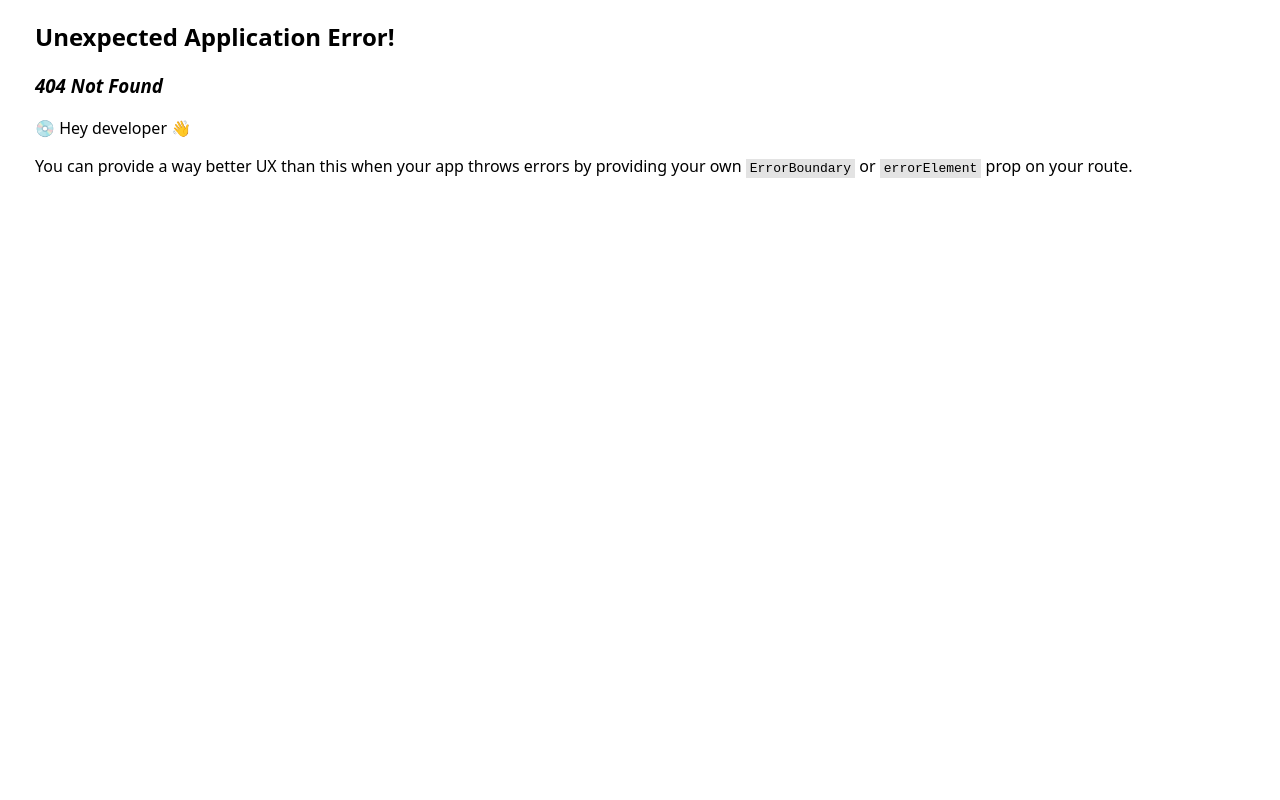
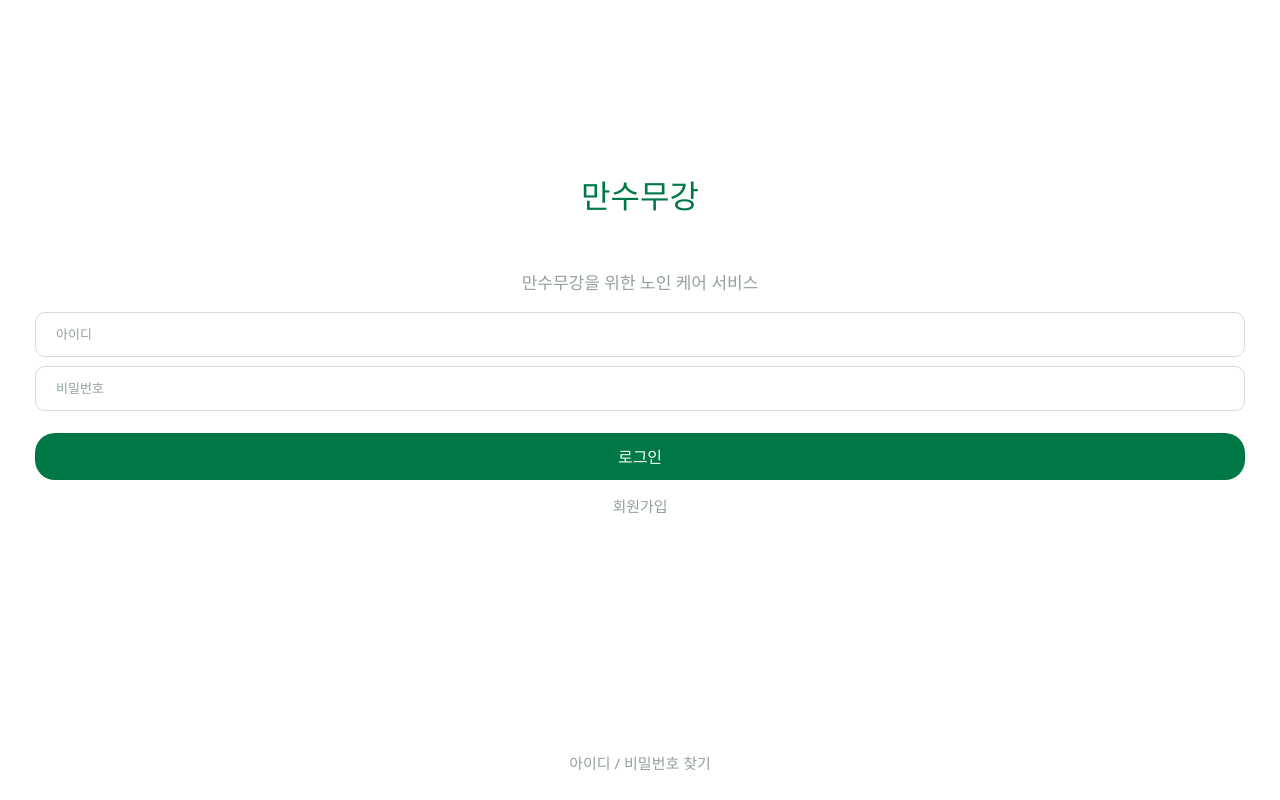
Before and after one commit to Team-MansuMugang/mansumugang-fontend, a React (Vite) app: page /sign-in in a window 1280 px wide. Before the commit this address had no page. Built offline with nearby package versions, Linux system fonts and the light colour scheme.

Commit message:
SignInPage 디자인 구현

```diff
--- a/src/pages/sign-in/SignInPage.css
+++ b/src/pages/sign-in/SignInPage.css
@@ -1,63 +1,42 @@
-h1 {
-  font-size: 30px;
-  font-weight: 140%;
-  color: #007846;
+.sign-in {
+  display: flex;
+  flex-direction: column;
   text-align: center;
 }
-p {
-  font-size: 18px;
+.sign-in-h1 {
+  color: var(--color-primary);
+  font-weight: bold;
+  margin-top: 150px;
+  margin-bottom: 13px;
+}
+.sign-in-p {
+  font-size: 17px;
   font-weight: bold;
   color: #94a19c;
-  text-align: center;
 }
 .sign-in-container {
+  margin-top: 16px;
+  margin-bottom: 160px;
   display: flex;
   flex-direction: column;
-  align-items: center;
-  justify-content: center;
-  min-height: 100vh; /* 페이지 전체 높이 사용 */
-  padding: 20px;
-  box-sizing: border-box; /* 패딩을 포함한 박스 크기 계산 */
+  gap: 9px;
 }
 /* input 스타일 (Input 컴포넌트에 적용) */
-input {
-  width: 80%;
-  max-width: 300px;
-  margin: 4.5px 0;
-  padding: 10px;
-  font-size: 14px;
-  box-sizing: border-box;
+.sign-in-input {
+  margin-top: 1px;
+  margin-bottom: 22px;
+  display: flex;
+  flex-direction: column;
+  gap: 9px;
 }
-
-/* button 스타일 (BigButton 컴포넌트에 적용) */
-button {
-  width: 80%;
-  max-width: 300px;
-  margin: 20px 0;
-  padding: 10px;
-  font-size: 16px;
-  box-sizing: border-box;
-  background-color: #007846;
-  color: white;
-  border: none;
-  border-radius: 5px;
-  cursor: pointer;
+.sign-up-link {
+  margin-top: 15px;
 }
-
-button:disabled {
-  background-color: #ccc;
-  cursor: not-allowed;
+.found-link {
+  position: fixed;
+  left: 0;
+  right: 0;
+  bottom: 0;
+  height: 3rem;
+  margin-top: 250px;
 }
-
-/* a 스타일 (SubLink 컴포넌트에 적용) */
-a {
-  display: block;
-  text-align: center;
-  margin: 10px 0;
-  color: #007846;
-  text-decoration: none;
-}
-
-a:last-of-type {
-  margin-top: auto; /* 최하단에 배치 */
-}
--- a/src/pages/sign-in/SignInPage.jsx
+++ b/src/pages/sign-in/SignInPage.jsx
@@ -5,15 +5,30 @@ import './SignInPage.css';
 
 const SignInPage = () => {
   return (
-    <div className="sign-in-container">
+    <>
+      <div className="sign-in">
+        <div className="sign-in-h1">
           <h1>만수무강</h1>
+        </div>
+
+        <div className="sign-in-p">
           <p>만수무강을 위한 노인 케어 서비스</p>
+        </div>
+
+        <div className="sign-in-input">
           <Input placeholder="아이디" status="default" />
           <Input placeholder="비밀번호" status="default" />
+        </div>
+
         <BigButton disabled={false}>로그인</BigButton>
+        <div className="sign-up-link">
           <SubLink to="/">회원가입</SubLink>
+        </div>
+        <div className="found-link">
           <SubLink to="/">아이디 / 비밀번호 찾기</SubLink>
         </div>
+      </div>
+    </>
   );
 };
 
```
Also changed, not shown: src/App.jsx (+6 -1 lines). Lines whose indentation alone changed are shown as unchanged.
